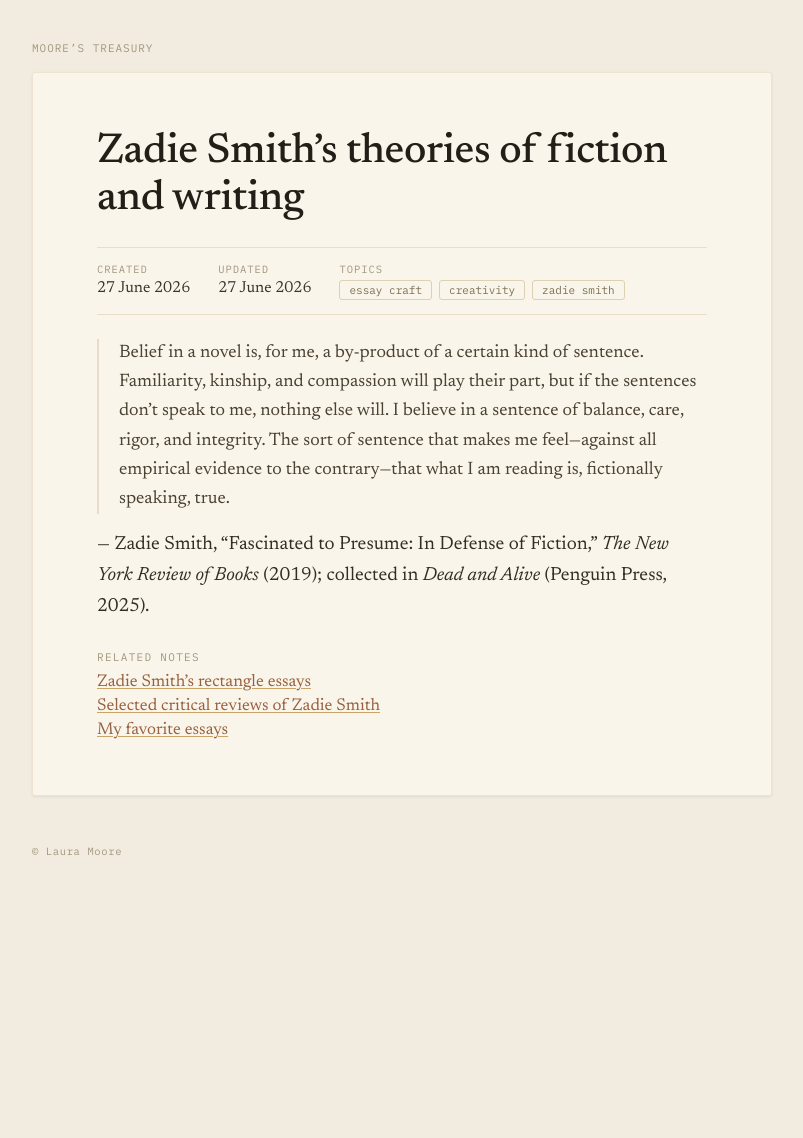
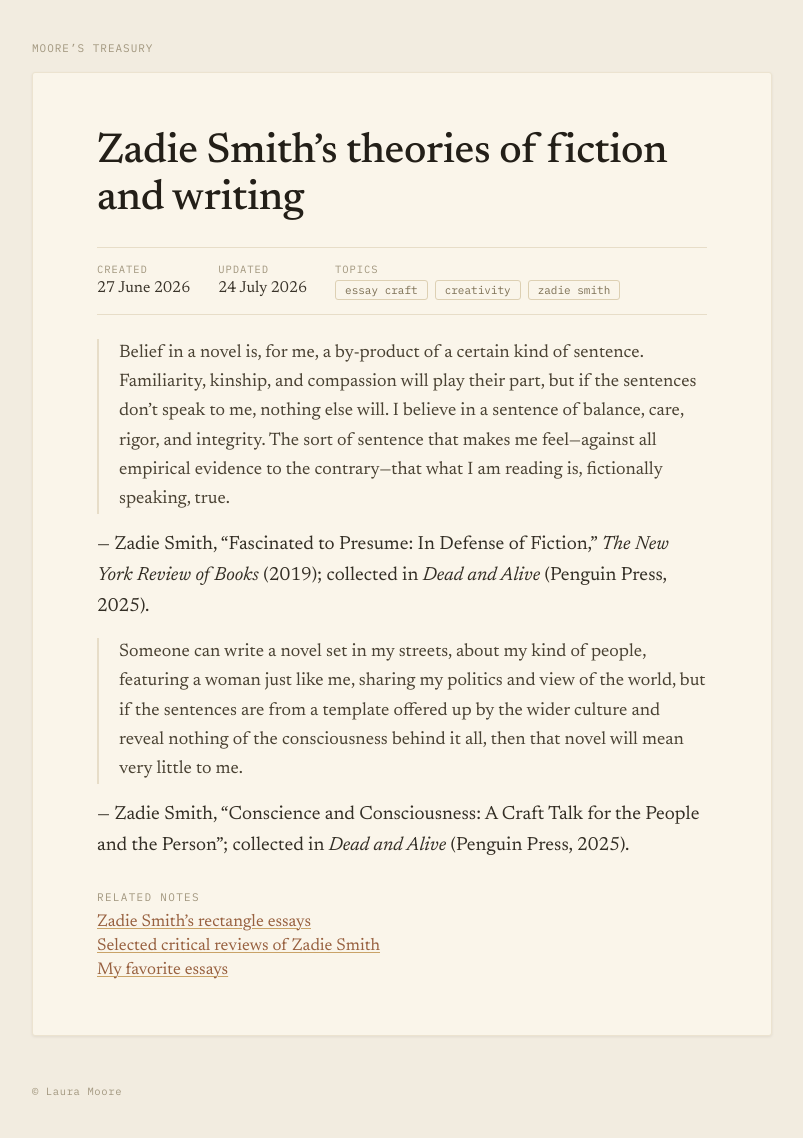
Before and after one commit to lauramoorewrites-del/treasury, a Jekyll site: the page built from _pages/zadie-smiths-theories-of-fiction-and-writing.md, in a window 1280 px wide. Shown: the whole page, without its empty margins (238-1041 px from the left). Built offline with Jekyll 4.4.1, drawn with Linux system fonts in a browser that asks for light colours; before the commit the page ends 900 px from its top, so only the background shows below that.

Commit message:
Add Smith quote from Conscience and Consciousness to theories entry
Co-Authored-By: Claude Opus 4.6 (1M context) <noreply@anthropic.com>

```diff
--- a/_pages/zadie-smiths-theories-of-fiction-and-writing.md
+++ b/_pages/zadie-smiths-theories-of-fiction-and-writing.md
@@ -2,7 +2,7 @@
 layout: default
 title: "Zadie Smith’s theories of fiction and writing"
 created: "27 June 2026"
-updated: "27 June 2026"
+updated: "24 July 2026"
 topics: [essay craft, creativity, zadie smith]
 related:
   - title: "Zadie Smith’s rectangle essays"
@@ -16,3 +16,7 @@ related:
 > Belief in a novel is, for me, a by-product of a certain kind of sentence. Familiarity, kinship, and compassion will play their part, but if the sentences don’t speak to me, nothing else will. I believe in a sentence of balance, care, rigor, and integrity. The sort of sentence that makes me feel—against all empirical evidence to the contrary—that what I am reading is, fictionally speaking, true.
 
 — Zadie Smith, “Fascinated to Presume: In Defense of Fiction,” *The New York Review of Books* (2019); collected in *Dead and Alive* (Penguin Press, 2025).
+
+> Someone can write a novel set in my streets, about my kind of people, featuring a woman just like me, sharing my politics and view of the world, but if the sentences are from a template offered up by the wider culture and reveal nothing of the consciousness behind it all, then that novel will mean very little to me.
+
+— Zadie Smith, “Conscience and Consciousness: A Craft Talk for the People and the Person”; collected in *Dead and Alive* (Penguin Press, 2025).
```
